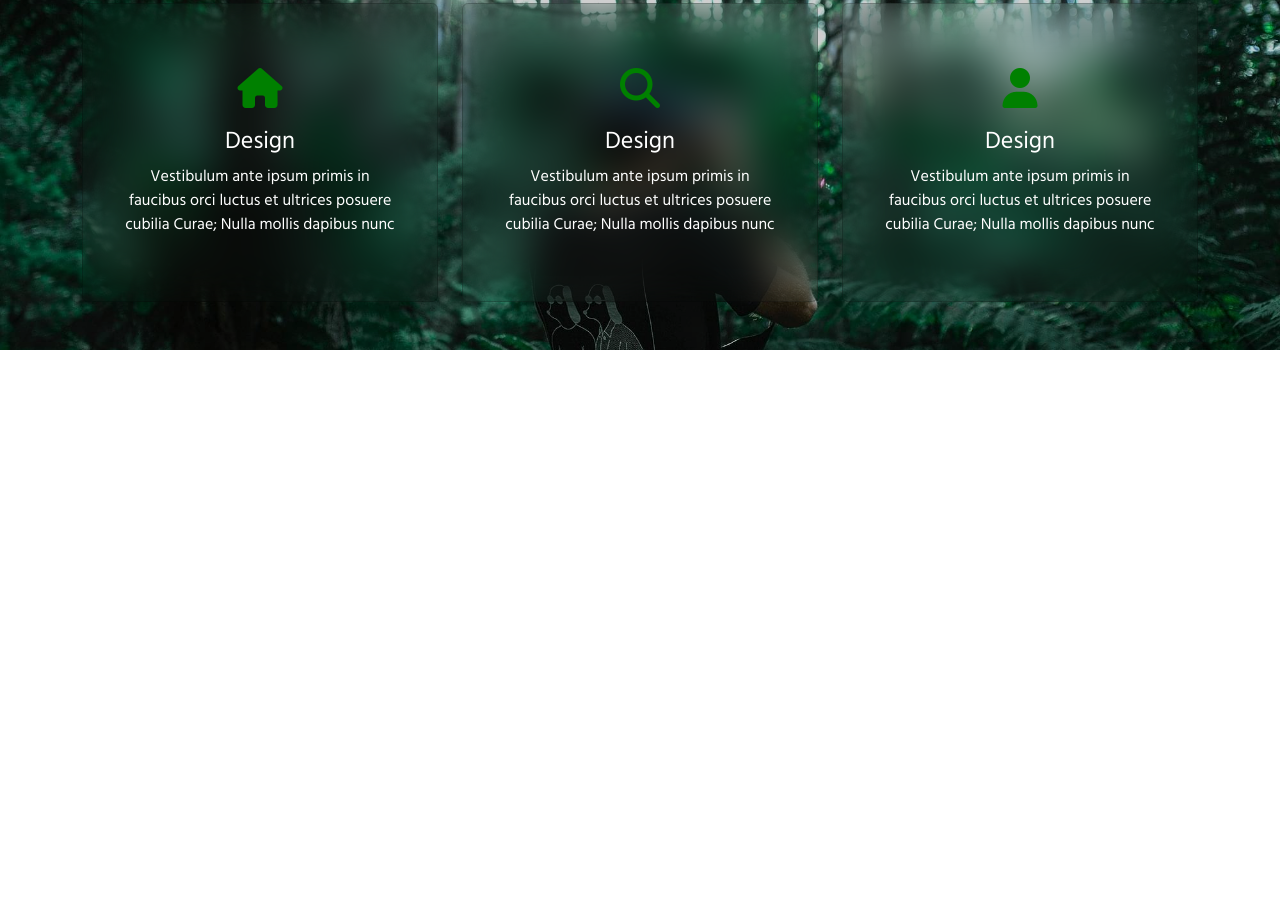
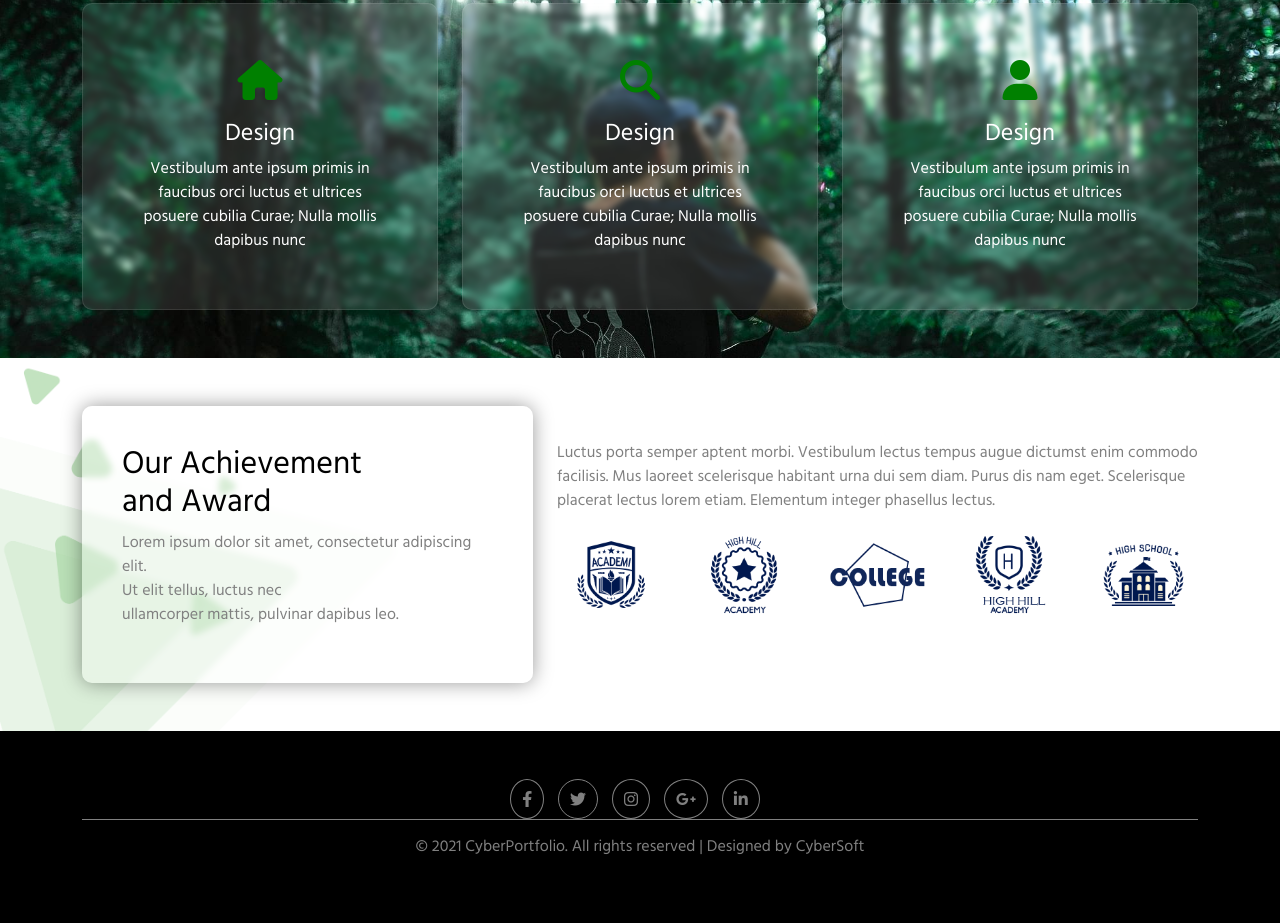
Before and after one commit to haidang1504/portfolio, a plain HTML site: page index.html in a window 1280 px wide. Shown: the part 2101-3024 px from the top of the page. Before the commit the page ends 2451 px from the top, so only its background shows below. Drawn offline with nearby package versions, Linux system fonts and the light colour scheme.

Commit message:
award and footer

```diff
--- a/css/style.css
+++ b/css/style.css
@@ -150,7 +150,7 @@ header .navbar-nav li a:hover::after {
   top: 0;
   height: 100%;
   left: 0;
-  background-color: #00000030;
+  background-color: #00000030#0000005e;
 }
 
 .serivce_top {
@@ -160,9 +160,12 @@ header .navbar-nav li a:hover::after {
 }
 
 .serivce_bottom .card {
-  padding: 3rem 1.5rem;
-  background-color: #ffffff00;
-  backdrop-filter: blur(20px);
+  padding: 40px 40px;
+  border-radius: 10px;
+  background: rgba(255, 255, 255, 0.1);
+  border: 1px solid rgba(255, 255, 255, 0.1);
+  backdrop-filter: blur(3px);
+  transition: all 0.5s;
 }
 
 .serivce_bottom .card .card-body i {
@@ -186,3 +189,87 @@ header .navbar-nav li a:hover::after {
   border-color: white;
   transition: all 0.5s;
 }
+
+/* award */
+#award {
+  position: relative;
+}
+
+.award_content {
+  background-image: url(../img/award.1.png);
+  position: absolute;
+  top: 0;
+  left: 0;
+  width: 100%;
+  height: 100%;
+  background-position: bottom left;
+  background-size: 50%;
+  background-repeat: no-repeat;
+  opacity: 0.4;
+}
+
+.row .award_left {
+  padding: 40px;
+  background: #ffffff59;
+  box-shadow: 0 0 20px #00000066;
+  backdrop-filter: blur(3px);
+  border-radius: 10px;
+}
+.row .award_left h2 {
+  color: black;
+}
+
+.row .award_left p {
+  color: gray;
+}
+
+.row .award_right {
+  padding-top: 35px;
+}
+
+.row .award_right p {
+  color: gray;
+}
+
+/* footer  */
+#footer {
+  background-color: black;
+}
+
+.footer_top a {
+  margin-right: 10px;
+  color: gray;
+}
+
+.footer_top i {
+  padding: 11px;
+  border-radius: 50%;
+  border: 1px solid gray;
+  transition: all 0.5s;
+}
+
+.footer_top i:hover {
+  color: green;
+  border: 1px solid green;
+  transition: all 0.5s;
+}
+
+.footer_bottom {
+  border-top: 1px solid gray;
+  padding-top: 15px;
+  margin-bottom: 15px;
+}
+
+.footer_bottom p {
+  color: gray;
+}
+
+.footer_bottom a {
+  color: gray;
+  text-decoration: none;
+}
+
+.footer_bottom a:hover {
+  color: green;
+  transition: all 0.5s;
+}
--- a/index.html
+++ b/index.html
@@ -441,9 +441,73 @@
           </div>
         </div>
       </section>
+
+      <!-- award  -->
+      <section id="award" class="py-5">
+        <div class="award_content"></div>
+        <div class="container">
+          <div class="row">
+            <div class="col-12 col-md-6 col-lg-5">
+              <div class="award_left">
+                <h2>Our Achievement <br />and Award</h2>
+                <p>
+                  Lorem ipsum dolor sit amet, consectetur adipiscing elit.<br />
+                  Ut elit tellus, luctus nec<br />
+                  ullamcorper mattis, pulvinar dapibus leo.
+                </p>
+              </div>
+            </div>
+            <div class="col-12 col-md-6 col-lg-7">
+              <div class="award_right">
+                <p>
+                  Luctus porta semper aptent morbi. Vestibulum lectus tempus
+                  augue dictumst enim commodo facilisis. Mus laoreet scelerisque
+                  habitant urna dui sem diam. Purus dis nam eget. Scelerisque
+                  placerat lectus lorem etiam. Elementum integer phasellus
+                  lectus.
+                </p>
+                <div class="row">
+                  <div class="col">
+                    <img class="img-fluid" src="./img/award-1.png" alt="" />
+                  </div>
+                  <div class="col">
+                    <img class="img-fluid" src="./img/award-2.png" alt="" />
+                  </div>
+                  <div class="col">
+                    <img class="img-fluid" src="./img/award-3.png" alt="" />
+                  </div>
+                  <div class="col">
+                    <img class="img-fluid" src="./img/award-4.png" alt="" />
+                  </div>
+                  <div class="col">
+                    <img class="img-fluid" src="./img/award-5.png" alt="" />
+                  </div>
+                </div>
+              </div>
+            </div>
+          </div>
+        </div>
+      </section>
     </main>
+    <!-- footer  -->
+    <footer id="footer" class="py-5">
+      <div class="container text-center">
+        <div class="footer_top">
+          <a href="#"><i class="fab fa-facebook-f"></i></a>
+          <a href="#"><i class="fab fa-twitter"></i></a>
+          <a href="#"><i class="fab fa-instagram"></i></a>
+          <a href="#"><i class="fab fa-google-plus-g"></i></a>
+          <a href="#"><i class="fab fa-linkedin-in"></i></a>
+        </div>
+        <div class="footer_bottom">
+          <p>
+            © 2021 CyberPortfolio. All rights reserved | Designed by
+            <a href="#">CyberSoft</a>
+          </p>
+        </div>
+      </div>
+    </footer>
 
-    <footer></footer>
     <!-- Bootstrap JavaScript Libraries -->
     <script
       src="https://cdn.jsdelivr.net/npm/@popperjs/core@2.11.6/dist/umd/popper.min.js"
```
Also changed, not shown: img/award.1.png (added).
